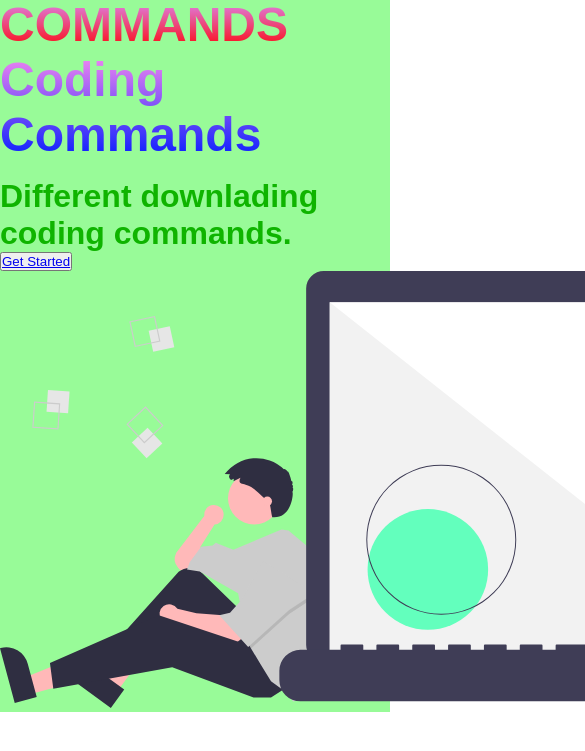
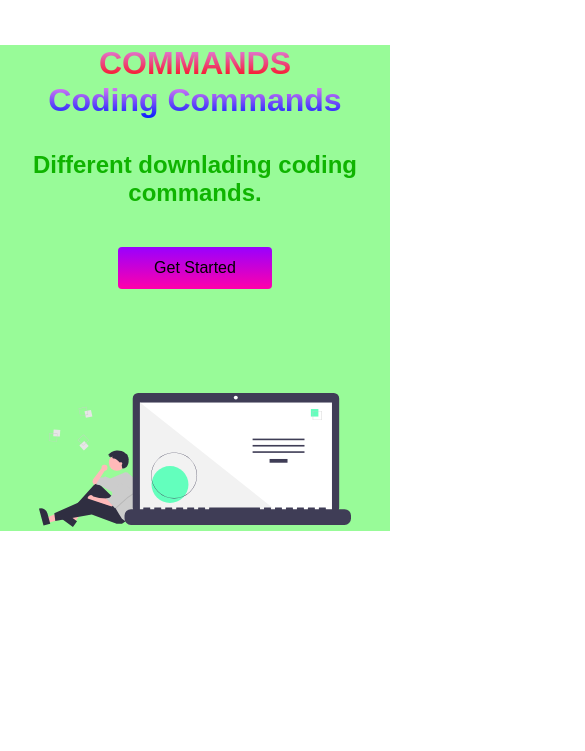
Before and after one commit to nakul-py/lukan, a website: page html/index.html in a window 390 px wide. Shown: the part 53-804 px from the top of the page, 585 px wide, since content can reach past the window. Drawn offline with Linux system fonts and the light colour scheme.

```diff
--- a/html/style.css
+++ b/html/style.css
@@ -246,3 +246,106 @@
     font-weight: 700;
     color: rgb(15, 180, 0);
 }
+
+.main__btn {
+    font-size: 1rem;
+    background-image: linear-gradient(to top, rgb(255, 0, 170) 0%, rgb(153, 0, 255) 100%);
+    padding: 14px 32px;
+    border: none;
+    border-radius: 4px;
+    color: white;
+    margin-top: 2rem;
+    cursor: pointer;
+    position: relative;
+    transition: all 0.35s;
+    outline: none;
+}
+
+.main__btn a {
+    position: relative;
+    z-index: 2;
+    color: rgb(0, 0, 0);
+    text-decoration: none;
+}
+
+.main__btn::after{
+    position: absolute;
+    content: '';
+    top: 0;
+    left: 0;
+    width: 0;
+    height: 100%;
+    background: rgb(0, 183, 255);
+    transition: all 0.35s;
+    border-radius: 4px;
+}
+
+.main__btn:hover{
+    color: white;
+}
+
+.main__btn:hover:after{
+    width: 100%;
+}
+
+.main__img--container{
+    text-align: center;
+}
+
+#main__img{
+    height: 80%;
+    width: 80%;
+}
+
+/* Mobile Responsive */
+@media screen and (max-width: 786px) {
+    .main__container{
+        display: grid;
+        grid-template-columns: auto;
+        align-items: center;
+        justify-self: center;
+        width: 100%;
+        margin: 0 auto;
+        height: 90vh;
+    }
+
+    .main__content{
+        text-align: center;
+        margin-bottom: 4rem;
+    }
+
+    .main__content h1 {
+        font-size: 2.5rem;
+        margin-top: 2rem;
+    }
+
+    .main__content h2 {
+        font-size: 3rem;
+    }
+
+    .main__content p {
+        margin-top: 1rem;
+        font-size: 1.5rem;
+    }
+}
+
+@media screen and (max-width: 480px) {
+    .main__content h1 {
+        font-size: 2rem;
+        margin-top: 3rem;
+    }
+
+    .main__content h2 {
+        font-size: 2rem;
+    }
+
+    .main__content p {
+        margin-top: 2rem;
+        font-size: 1.5rem;
+    }
+
+    .main__btn {
+        padding: 12px 36px;
+        margin: 2.5rem 0;
+    }
+}
```
